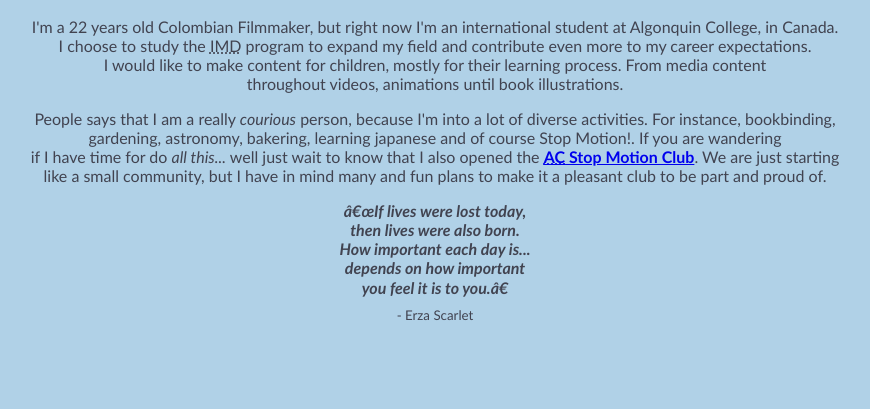
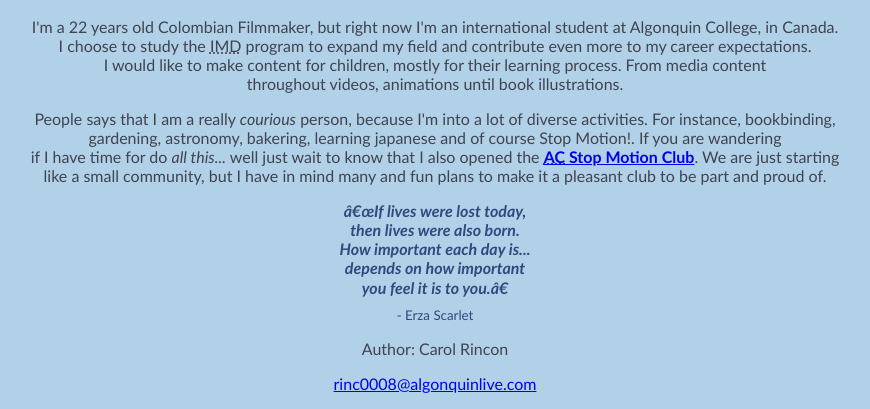
Before and after one commit to rinc0008/html-assignment, a plain HTML site: page index.html in a window 1280 px wide. Shown: the part 437-846 px from the top of the page, without its empty margins (205-1075 px from the left). Before the commit the page ends 800 px from the top, so only its background shows below. Drawn offline with Linux system fonts and the light colour scheme.

Commit message:
Add copyright info

```diff
--- a/index.html
+++ b/index.html
@@ -11,6 +11,9 @@
             font-family: 'Trebuchet MS', 'Lucida Sans Unicode', 'Lucida Grande', 'Lucida Sans', Arial, sans-serif;
             color: #414350;
             text-align: center;
+        }
+        blockquote {
+            color: rgb(46, 74, 126);
         }
     </style>
     <body>
@@ -32,4 +35,7 @@
             </article>
         </main>
     </body>
+    <footer><p>Author: Carol Rincon</p>
+        <p><a href="mailto:rinc0008@algonquinlive.com">rinc0008@algonquinlive.com</a></p>
+    </footer>
 </html>
```
